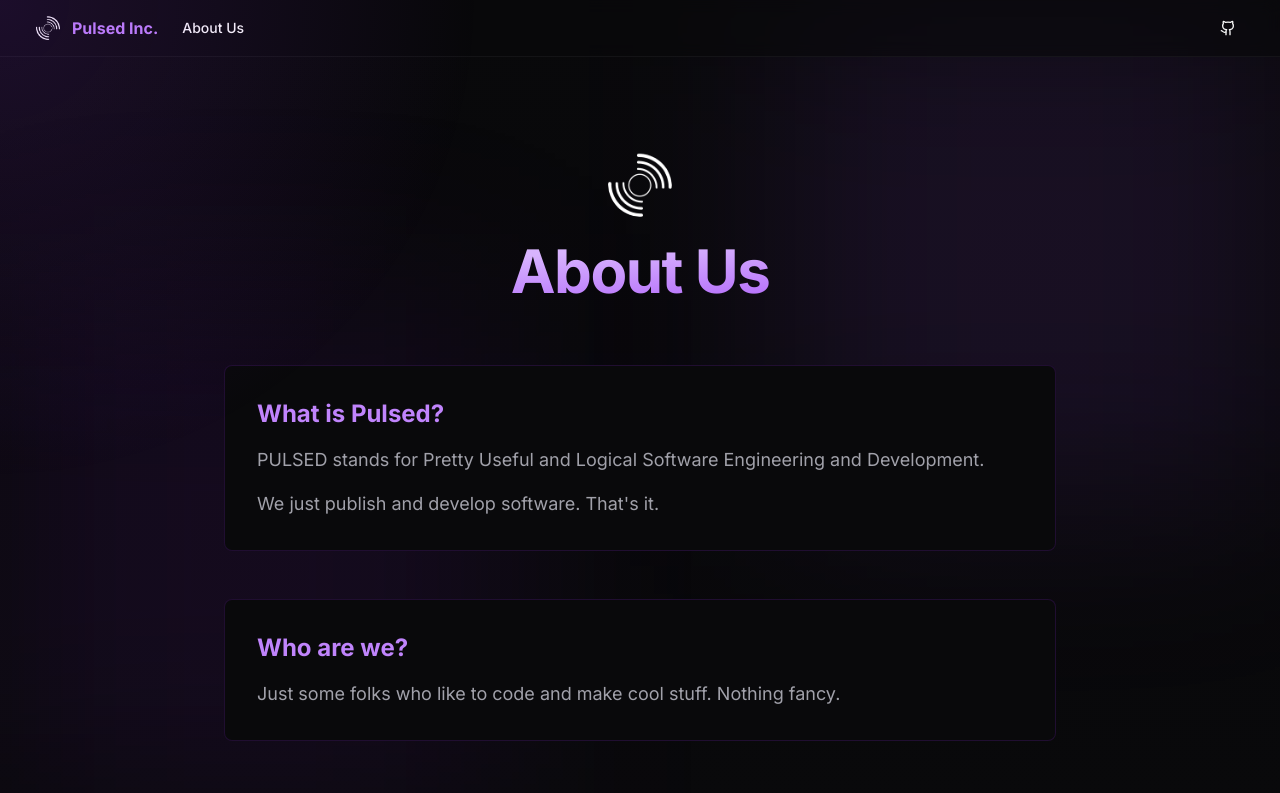
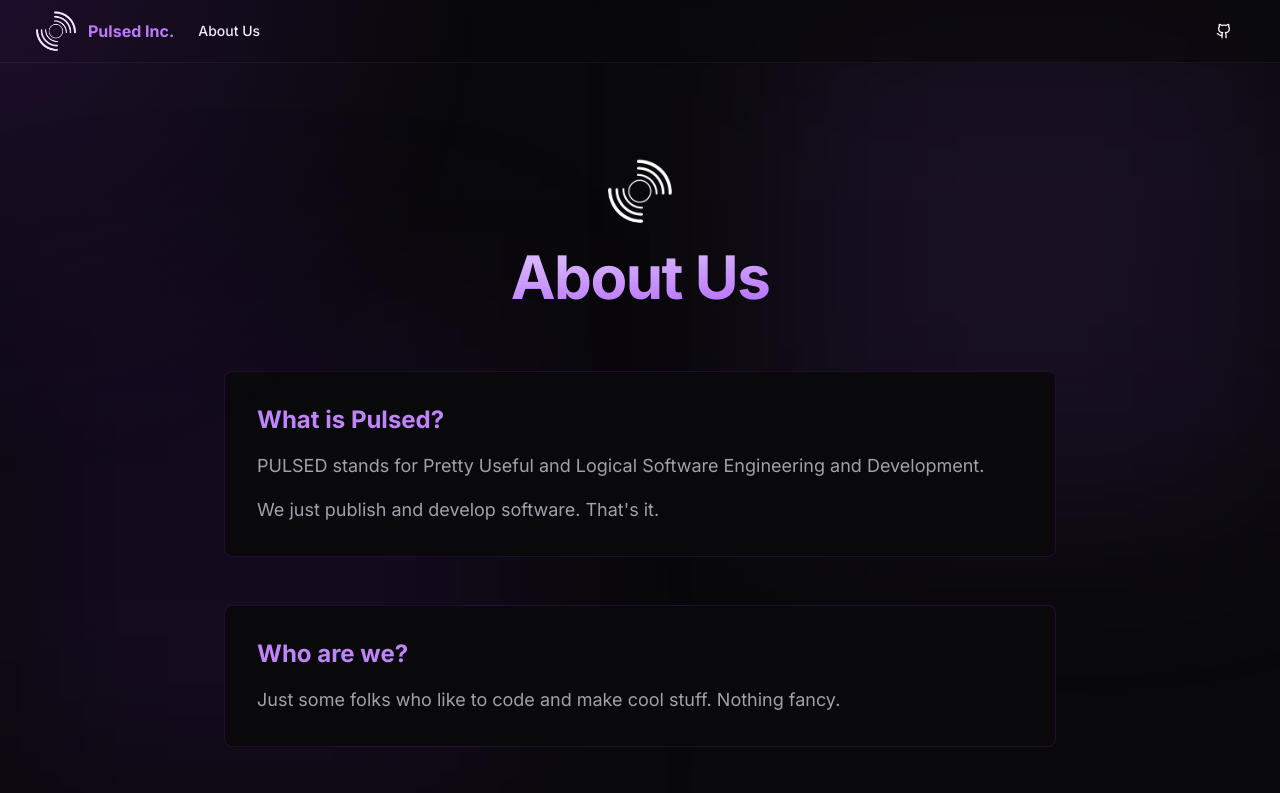
Before and after one commit to O4bit/Pulsed-Technologies-0i, a Next.js app: page /about in a window 1280 px wide. Shown: the top 793 px of the page. Built offline with nearby package versions, Linux system fonts and the light colour scheme.

Commit message:
Enhances navbar appearance and size
Increases the navbar height and logo/icon sizes
for improved visual appeal and usability.

The navbar height is increased to improve spacing.

The logo and GitHub icon sizes are also increased for
better visibility.

```diff
--- a/components/navbar.tsx
+++ b/components/navbar.tsx
@@ -6,14 +6,14 @@ import Link from "next/link"
 export default function Navbar() {
   return (
     <header className="sticky top-0 z-50 w-full border-b border-border/40 bg-background/95 backdrop-blur supports-[backdrop-filter]:bg-background/60">
-      <div className="container flex h-14 max-w-screen-2xl items-center">
+      <div className="container flex h-[62px] max-w-screen-2xl items-center"> {/* Increased height by ~4mm (16px) */}
         <Link href="/" className="mr-6 flex items-center space-x-2">
           <Image
             src="/logo.svg"
             alt="Pulsed Logo"
-            width={35}
-            height={35}
-            className="h-6 w-8"
+            width={48}
+            height={48}
+            className="h-10 w-12" // Increased logo size
           />
           <span className="font-bold text-purple-400">Pulsed Inc.</span>
         </Link>
@@ -24,8 +24,8 @@ export default function Navbar() {
         </nav>
         <div className="flex items-center space-x-4">
           <Link href="https://github.com/Pulsedinc" target="_blank" rel="noreferrer">
-            <Button variant="ghost" size="icon">
-              <Github className="h-6 w-6" />
+            <Button variant="ghost" size="icon" className="h-12 w-12"> {/* Bigger button */}
+              <Github className="h-8 w-8" /> {/* Bigger icon */}
               <span className="sr-only">GitHub</span>
             </Button>
           </Link>
```
